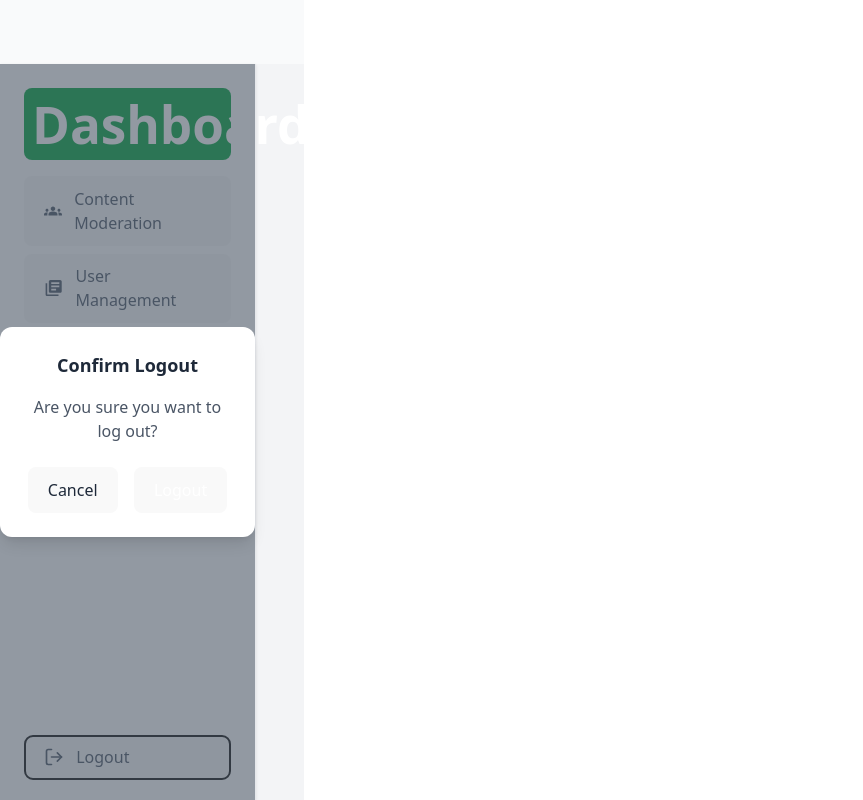
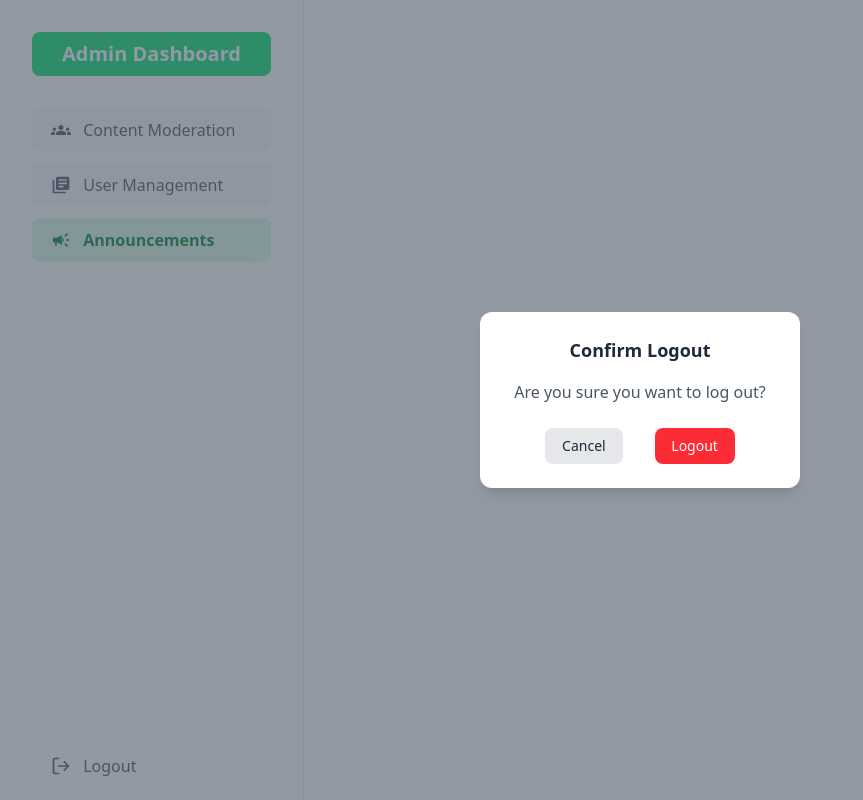
Before and after one commit to ejournal-platform/e-journal-admin, a React (Vite) app: page /dashboard/announcements in a window 1280 px wide. Both pictures are taken after a click on the button "Logout". Shown: the whole page, without its empty margins (0-863 px from the left). Built offline with nearby package versions, Linux system fonts and the light colour scheme.

Commit message:
Fixed logout feature logic and move logout model sidebar to dashboard

```diff
--- a/src/components/layout/Sidebar.tsx
+++ b/src/components/layout/Sidebar.tsx
@@ -6,7 +6,7 @@ interface SidebarProps {
 //   userRole: string;
   currentPath: string;
   navigate: (path: string) => void;
-  logOut?: () => void;
+  openLogoutModel?: () => void;
 }
 
 const navItems = [
@@ -15,41 +15,29 @@ const navItems = [
   { name: "Announcements", icon: MdCampaign, path: "/dashboard/announcements" },
 ];
 
-const Sidebar = ({ currentPath, navigate, logOut }: SidebarProps) => {
-  const [showConfirm, setShowConfirm] = useState(false);
-
-  const handleLogOut = () => {
-    if (logOut) {
-      logOut();
-      navigate('/signIn')
-    } else {
-      console.warn('LogOut function not provided')
-    }
-  }
-
-  const isProfileActive = currentPath === '/dashboard/profile'
+const Sidebar = ({ currentPath, navigate, openLogoutModel }: SidebarProps) => {
 
   return (
     <>
-      <aside className="flex flex-col w-64 bg-white border-r border-gray-200 p-6 min-h-screen sticky top-0">
+      <aside className="flex flex-col w-76 bg-white border-r border-gray-200 p-8 min-h-screen sticky top-0">
         {/* Header */}
         <div className=" justify-center ">
-          <div className="mb-4 bg-green-600 p-2 rounded-lg text-center">
-            <h1 className="text-lg font-semibold text-white">Dashboard</h1>
+          <div className="mb-8 bg-green-400 p-2 rounded-lg text-center">
+            <h2 className="text-xl font-bold text-white">Admin Dashboard</h2>
           </div>
         </div>
 
         {/* Navigation */}
-        <nav className="grow space-y-2 font-semibold">
+        <nav className="grow space-y-3 font-semibold">
           {navItems.map((item) => {
             const isActive = currentPath === item.path;
             return (
               <button
                 key={item.name}
                 onClick={() => navigate(item.path)}
-                className={`flex text-md items-center w-full text-left p-3 rounded-lg transition ${isActive
-                  ? "bg-green-100 text-green-700 font-bold"
-                  : "text-gray-600 hover:bg-gray-100"
+                className={`flex text-md items-center w-full text-left p-3 rounded-lg transition focus:outline-none! border-none! ${isActive
+                  ? "bg-green-100! text-green-700 font-bold!"
+                  : "text-gray-600! hover:bg-gray-100!"
                   }`}
               >
                 {item.icon({ className: 'h-5 w-5 mr-3' })}
@@ -59,60 +47,16 @@ const Sidebar = ({ currentPath, navigate, logOut }: SidebarProps) => {
           })}
         </nav>
 
-        {/* profile */}
-        <div className="mb-15 space-y-2 font-semibold">
-          {/* <button
-            onClick={handleProfileClick}
-            className={`flex text-md items-center w-full text-left p-3 rounded-lg transition ${isProfileActive
-              ? "bg-green-100 text-green-700 font-bold"
-              : "text-gray-600 hover:bg-gray-100 font-semibold"
-              }`}
-          >
-            <FiSettings className="h-5 w-5 mr-3" />
-            Profile Settings
-          </button> */}
-
+        {/* logout */}
+        <div className="-mb-5 space-y-2 font-semibold">
           <button
-            onClick={() => setShowConfirm(true)}
-            className='flex text-md text-gray-600 hover:text-red-500 hover:font-bold items-center w-full text-left p-3 transition'>
+            onClick={() => openLogoutModel?.()}
+            className='flex bg-white! text-md text-gray-600 hover:text-red-500 hover:font-bold! items-center w-full text-left p-3 transition focus:outline-none! border-none!'>
             <FiLogOut className="h-5 w-5 mr-3" />
             Logout
           </button>
         </div>
       </aside>
-
-      {/* --- Confirm Logout Modal --- */}
-      {showConfirm && (
-        <div className="fixed inset-0 flex items-center justify-center bg-gray-600/60 bg-opacity-1000 z-50">
-          <div className="bg-white rounded-xl shadow-lg p-6 w-80 text-center">
-            <h2 className="text-lg font-bold text-gray-800 mb-4">
-              Confirm Logout
-            </h2>
-            <p className="text-gray-600 mb-6">
-              Are you sure you want to log out?
-            </p>
-
-            <div className="flex justify-center space-x-4">
-              <button
-                onClick={() => setShowConfirm(false)}
-                className="bg-gray-200 text-gray-800 px-4 py-2 rounded-lg font-semibold hover:bg-gray-300 transition"
-              >
-                Cancel
-              </button>
-
-              <button
-                onClick={() => {
-                  setShowConfirm(false);
-                  handleLogOut();
-                }}
-                className="bg-red-600 text-white px-4 py-2 rounded-lg font-semibold hover:bg-red-700 transition"
-              >
-                Logout
-              </button>
-            </div>
-          </div>
-        </div>
-      )}
     </>
   );
 };
--- a/src/layouts/DashboardLayout.tsx
+++ b/src/layouts/DashboardLayout.tsx
@@ -8,17 +8,32 @@ interface DashboardLayoutProps {
   onLogout?: () => void;
 }
 
+interface logoutProps {
+
+}
+
 const DashboardLayout = ({ nic, onLogout }: DashboardLayoutProps) => {
   const navigate = useNavigate();
   const location = useLocation();
+
   const [isSidebarOpen, setIsSidebarOpen] = useState(false);
+  const [showLogoutConfirm, setShowLogoutConfirm] = useState(false);
 
   const [user] = useState({
     name: nic || "User",
   });
 
+  const handleLogOut = () => {
+    if (onLogout) {
+      onLogout();
+      navigate('/signIn')
+    } else {
+      console.warn('LogOut function not provided')
+    }
+  }
+
   return (
-    <div className="min-h-screen bg-gray-50 font-sans flex flex-col">
+    <div className="min-h-screen bg-red-50 font-sans flex flex-col">
       {/* Header */}
       <header className="sm:hidden sm:fixed top-0 left-0 right-0 h-16 bg-white shadow-md border-b border-gray-100 z-40 items-center justify-between px-4 sm:px-6">
         <div className="flex items-center space-x-2">
@@ -53,7 +68,7 @@ const DashboardLayout = ({ nic, onLogout }: DashboardLayoutProps) => {
       <div className="flex flex-1 pt-16">
         {/* Sidebar (responsive) */}
         <aside
-          className={`fixed top-16 bottom-0 bg-white border-r border-gray-200 shadow-sm z-30 transition-transform duration-300 ease-in-out
+          className={`fixed bottom-0 bg-white border-r border-gray-200 shadow-sm z-30 transition-transform duration-300 ease-in-out
             ${isSidebarOpen ? "translate-x-0" : "-translate-x-full"} lg:translate-x-0 lg:w-64 w-64`}
         >
           <Sidebar
@@ -62,13 +77,14 @@ const DashboardLayout = ({ nic, onLogout }: DashboardLayoutProps) => {
               navigate(path);
               setIsSidebarOpen(false);
             }}
+            openLogoutModel={() => setShowLogoutConfirm(true)}
             // userRole={user.role || ""}
-            logOut={() => {
-              if (onLogout) {
-                onLogout();
-                navigate("/signIn");
-              }
-            }}
+            // logOut={() => {
+            //   if (onLogout) {
+            //     onLogout();
+            //     navigate("/signIn");
+            //   }
+            // }}
           />
         </aside>
 
@@ -93,6 +109,40 @@ const DashboardLayout = ({ nic, onLogout }: DashboardLayoutProps) => {
           <Outlet />
         </main>
       </div>
+
+       {/* --- Confirm Logout Modal --- */}
+      {showLogoutConfirm && (
+        <div className="fixed inset-0 flex items-center justify-center bg-gray-600/60 bg-opacity-1000 z-50">
+          <div className="bg-white rounded-xl shadow-lg p-6 w-80 text-center">
+            <h2 className="text-lg font-bold text-gray-800 mb-4">
+              Confirm Logout
+            </h2>
+            <p className="text-gray-600 mb-6">
+              Are you sure you want to log out?
+            </p>
+
+            <div className="flex justify-center space-x-8">
+              <button
+                onClick={() => setShowLogoutConfirm(false)}
+                className="bg-gray-200! text-gray-800 text-sm! px-4 py-2 rounded-lg font-semibold hover:bg-gray-300! transition focus:outline-none! border-none!"
+              >
+                Cancel
+              </button>
+
+              <button
+                onClick={() => {
+                  setShowLogoutConfirm(false);
+                  handleLogOut();
+                }}
+                className="bg-red-500! text-white text-sm! px-4 py-2 rounded-lg font-semibold hover:bg-red-600! transition focus:outline-none! border-none!"
+              >
+                Logout
+              </button>
+            </div>
+          </div>
+        </div>
+      )}
+
     </div>
   );
 };
--- a/src/pages/auth/AdminLogin.tsx
+++ b/src/pages/auth/AdminLogin.tsx
@@ -6,7 +6,7 @@ const AdminLogin = () => {
   const navigate = useNavigate();
 
   const DUMMY_ADMINS = [
-    { nic: "991234567V", password: "admin123" },
+    { nic: "1", password: "2" },
     { nic: "982345678V", password: "secure456" },
     { nic: "972987654V", password: "foodsafe789" },
     { nic: "200012345678", password: "journal001" },
@@ -21,21 +21,31 @@ const AdminLogin = () => {
   const handleLogin = (e: React.FormEvent) => {
     e.preventDefault();
     setMessage(null);
+    setIsLoading(true);
 
-    setIsLoading(true);
     setTimeout(() => {
-      setIsLoading(false);
-    }, 1000);
-
       const foundAdmin = DUMMY_ADMINS.find(
         (admin) => admin.nic === nic && admin.password === password
       );
+
+      setIsLoading(false);
+
       if (foundAdmin) {
-      setMessage({ type: "success", text: "Login successful! Redirecting..." });
+        setMessage({
+          type: "success",
+          text: "Login successful! Redirecting..."
+        });
+
+        setTimeout(() => {
           navigate("/dashboard/moderation");
+        }, 1000);
       } else {
-      setMessage({ type: "error", text: "Invalid NIC or password. Please try again." });
+        setMessage({
+          type: "error",
+          text: "Invalid NIC or password. Please try again."
+        });
       }
+    }, 1000);
   };
 
   return (
@@ -103,7 +113,7 @@ const AdminLogin = () => {
               <button
                 type="button"
                 onClick={() => setShowPassword(!showPassword)}
-                className="absolute bg-white! top-7.5 right-1 text-gray-500 hover:text-gray-700 focus:outline-none! focus:ring-0! active:outline-none! active:ring-0"
+                className="absolute bg-white! top-7.5 right-1 text-gray-500 hover:text-gray-700 focus:outline-none! border-none!"
               >
                 {showPassword ? <FaEyeSlash size={18} /> : <FaEye size={18} />}
               </button>
```
Lines whose indentation alone changed are shown as unchanged.
